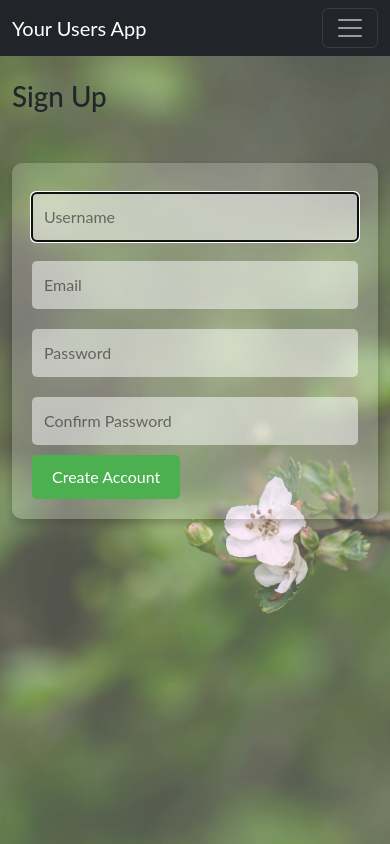
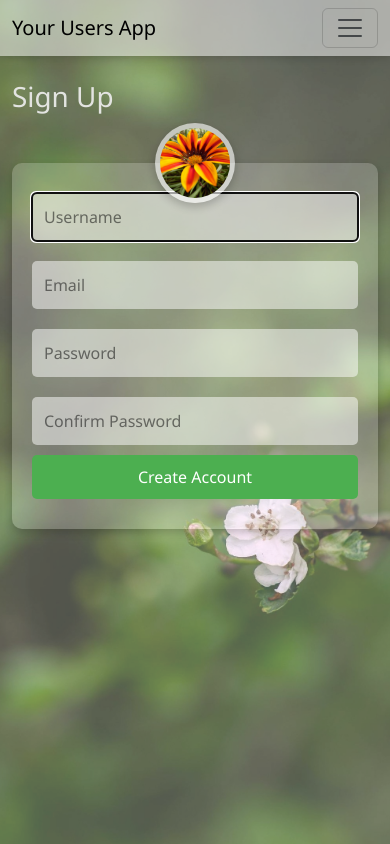
Before and after one commit to codigo-ba/djangos, a Django app: page /signup/ in a window 390 px wide. Run offline with Django 5.2, Linux system fonts and the light colour scheme.

Commit message:
More css changes

```diff
--- a/users_app/static/css/styles.css
+++ b/users_app/static/css/styles.css
@@ -4,7 +4,8 @@ html, body {
     margin: 0;
     padding: 0;
     overflow: hidden; /* Evita barras de desplazamiento opcionales */
-    font-family: 'Lato', sans-serif;
+    font-family: "Bahnschrift", "Segoe UI", sans-serif;
+    color: rgb(227, 228, 225);
     position: relative;
 }
 
@@ -25,10 +26,12 @@ body::before {
 
 /* Estilos de navegación */
 nav {
-    background-color: #333;
+    background: rgba(255, 255, 255, 0.5); /* Fondo transparente */
+    border-color: #575757;
+    box-shadow: 0px 4px 10px rgba(0, 0, 0, 0.2); /* Sombra sutil debajo */
     overflow: hidden;
     position: relative; /* Para estar por encima del pseudo-elemento */
-    z-index: 1; /* Prioridad sobre el fondo */
+    z-index: 10; /* Prioridad sobre el fondo */
 }
 
 nav ul {
@@ -43,16 +46,19 @@ nav ul li {
 }
 
 nav ul li a {
-    color: white;
+    font-family: "Bahnschrift", "Segoe UI", sans-serif;
+    font-weight: 300;
+    color: rgb(11, 11, 11);
     text-align: center;
     padding: 14px;
     text-decoration: none;
     display: block;
     margin: 0 15px; /* Espacio entre los enlaces */
-    transition: background-color 0.3s ease; /* Transición suave */
+    transition: color 0.3s ease, background-color 0.3s ease; /* Transición suave */
 }
 
 nav ul li a:hover {
+    color: white !important;
     background-color: #575757;
     border-radius: 20px; /* Bordes redondeados */
 }
@@ -106,7 +112,8 @@ form button:hover {
 }
 /* Estilo para titulo animado*/
 .supertext h1{
-    font-size: 7.5rem;
+    font-family: sans-serif;
+    font-size: 6.5rem;
     font-weight: 900;
     color: rgba(255, 255, 255, 0.1); /* Color blanco con opacidad */
     background-image: url('../images/backphoto.jpg');
@@ -168,6 +175,7 @@ form {
 
 /* Contenedor del formulario */
 .form-container {
+    position: relative; /* Asegura que los elementos internos, como el círculo, se posicionen respecto a este contenedor */
     background: rgba(255, 255, 255, 0.2); /* Transparente */
     padding: 20px;
     border-radius: 10px;
@@ -177,3 +185,61 @@ form {
     box-shadow: 0 4px 8px rgba(0, 0, 0, 0.2); /* Sombra */
     box-sizing: border-box; /* Incluye el padding en el ancho */
 }
+
+.circle-container {
+    position: absolute; /* Posiciona el círculo de manera relativa al contenedor padre */
+    top: -50px; /* Mueve el círculo hacia arriba */
+    left: 50%; /* Centra el círculo horizontalmente */
+    transform: translateX(-50%); /* Asegura el centrado exacto */
+    display: flex;
+    justify-content: center;
+    align-items: center;
+}
+
+.circle-image {
+    width: 100px; /* Ancho del círculo */
+    height: 100px; /* Alto del círculo (igual al ancho para mantener proporción) */
+    border-radius: 50%; /* Hace que la imagen sea circular */
+    border: 5px solid rgba(255, 255, 255, 0.2); /* Borde igual al estilo del formulario */
+    background-color: rgba(255, 255, 255, 0.5); /* Fondo en caso de imágenes transparentes */
+    object-fit: cover; /* Asegura que la imagen se ajuste al círculo sin deformarse */
+    box-shadow: 0 4px 8px rgba(0, 0, 0, 0.2); /* Sombra para resaltar */
+}
+
+
+/* Ajustes para pantallas pequeñas */
+@media (max-width: 768px) {
+    .home-container {
+        padding-top: 5vh; /* Reduce el espaciado superior */
+        min-height: auto; /* Permite que la altura sea dinámica */
+    }
+
+    .supertext h1 {
+        font-size: 4rem; /* Reduce el tamaño del texto */
+    }
+
+    .button-link {
+        width: 100%; /* Los botones ocuparán todo el ancho */
+        margin-bottom: 10px; /* Añade espacio entre los botones */
+    }
+
+    .secondary-button {
+        margin-bottom: 0; /* Asegura que el último botón no tenga espacio extra */
+    }
+}
+
+@media (max-width: 768px) {
+    .circle-image {
+        width: 80px; /* Reduce el tamaño del círculo */
+        height: 80px;
+    }
+
+    .circle-container {
+        top: -40px; /* Ajusta la posición del círculo para pantallas pequeñas */
+    }
+}
+@media (max-width: 768px) {
+    nav {
+        box-shadow: 0px 2px 8px rgba(0, 0, 0, 0.15); /* Sombra más sutil en móviles */
+    }
+}
--- a/users_app/user_stuff/templates/layout.html
+++ b/users_app/user_stuff/templates/layout.html
@@ -13,7 +13,7 @@
 </head>
 <body>
     <!-- Barra de navegación -->
-    <nav class="navbar navbar-expand-lg navbar-dark bg-dark">
+    <nav class="navbar navbar-expand-lg">
         <div class="container-fluid">
             <a class="navbar-brand" href="/">Your Users App</a>
             <button class="navbar-toggler" type="button" data-bs-toggle="collapse" data-bs-target="#navbarNav" aria-controls="navbarNav" aria-expanded="false" aria-label="Toggle navigation">
--- a/users_app/user_stuff/templates/signin.html
+++ b/users_app/user_stuff/templates/signin.html
@@ -1,4 +1,6 @@
 {% extends 'layout.html' %}
+{% load static %}
+
 {% block content %}
 
 <h1>Sign In</h1>
@@ -16,6 +18,10 @@
 
 <!-- Contenedor personalizado para el formulario -->
 <div class="form-container">
+    <!-- Nuevo contenedor para el círculo -->
+    <div class="circle-container">
+        <img src="{% static 'images/form_photo.jpg' %}" alt="User Photo" class="circle-image">
+    </div>
     <form method="post" action="{% url 'signin' %}">
         {% csrf_token %}
         {{ form.username }}
--- a/users_app/user_stuff/templates/signup.html
+++ b/users_app/user_stuff/templates/signup.html
@@ -1,6 +1,7 @@
 {% extends 'layout.html' %}
+{% load static %}
+
 {% block content %}
-
 <h1>Sign Up</h1>
 
 <!-- Muestra errores si los hay -->
@@ -21,6 +22,10 @@
 
 <!-- Contenedor personalizado para el formulario -->
 <div class="form-container">
+    <!-- Nuevo contenedor para el círculo -->
+    <div class="circle-container">
+        <img src="{% static 'images/form_photo.jpg' %}" alt="User Photo" class="circle-image">
+    </div>
     <form method="post" action="{% url 'signup' %}">
         {% csrf_token %}
         <!-- Renderiza los campos usando el nuevo formulario personalizado -->
@@ -31,5 +36,4 @@
         <button type="submit" class="button-link">Create Account</button>
     </form>
 </div>
-
 {% endblock %}
--- a/users_app/users_app/settings.py
+++ b/users_app/users_app/settings.py
@@ -118,7 +118,7 @@ USE_TZ = True
 # https://docs.djangoproject.com/en/5.2/howto/static-files/
 
 STATIC_URL = "/static/"
-STATICFILES_DIRS = [BASE_DIR / "static"]
+STATICFILES_DIRS = [BASE_DIR / "static",]
 
 # Default primary key field type
 # https://docs.djangoproject.com/en/5.2/ref/settings/#default-auto-field
```
Also changed, not shown: users_app/static/images/form_photo.jpg (added).
